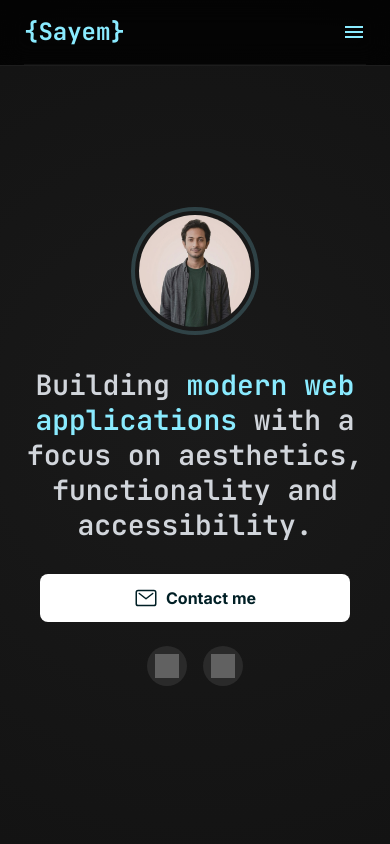
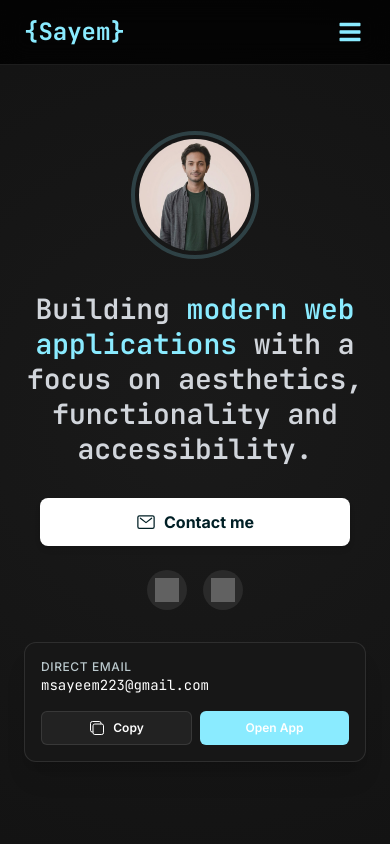
Before and after one commit to Msayeem/Portfolio, a Next.js app: page / in a window 390 px wide. Both pictures are taken after a click on the button "Contact me". Shown: the top 844 px of the page. Built offline with nearby package versions, Linux system fonts and the light colour scheme; grey boxes are pictures that could not be loaded.

Commit message:
Responsive related issue fixed

```diff
--- a/src/app/globals.css
+++ b/src/app/globals.css
@@ -200,14 +200,3 @@ h6,
 .material-symbols-outlined {
   font-variation-settings: "FILL" 0, "wght" 400, "GRAD" 0, "opsz" 24;
 }
-
-/* Mobile Menu Animation */
-#mobile-menu {
-  transition: max-height 0.3s ease-in-out;
-  max-height: 0;
-  overflow: hidden;
-}
-
-#mobile-menu.active {
-  max-height: 300px;
-}
--- a/src/components/About.js
+++ b/src/components/About.js
@@ -106,7 +106,7 @@ export default function About() {
             <Link
   className="flex items-center justify-center gap-2 bg-white hover:bg-gray-200 text-black px-8 py-4 rounded-lg font-semibold transition-colors duration-200 shadow-lg"
   href="mailto:msayeem223@gmail.com?subject=Opportunity%20Inquiry%20-%20Full%20Stack%20Developer"
-  target="_blank"
+  // Removed target="_blank" from here so it doesn't open a dead blank page
 >
   <svg
     className="h-5 w-5"
--- a/src/components/Hero.js
+++ b/src/components/Hero.js
@@ -1,10 +1,13 @@
 "use client";
 
-import { useEffect } from "react";
+import { useEffect, useState } from "react";
 import Image from "next/image";
-import { IoMailOutline } from "react-icons/io5";
+import { IoMailOutline, IoCopyOutline, IoCheckmarkCircleOutline } from "react-icons/io5";
 
 export default function Hero() {
+  const [showEmailCard, setShowEmailCard] = useState(false);
+  const [copied, setCopied] = useState(false);
+
   useEffect(() => {
     const handleScroll = () => {
       const scrolled = window.scrollY;
@@ -17,6 +20,12 @@ export default function Hero() {
     return () => window.removeEventListener("scroll", handleScroll);
   }, []);
 
+  const handleCopyEmail = () => {
+    navigator.clipboard.writeText("msayeem223@gmail.com");
+    setCopied(true);
+    setTimeout(() => setCopied(false), 2000);
+  };
+
   const socials = [
     {
       name: "Github",
@@ -28,36 +37,44 @@ export default function Hero() {
       href: "https://www.linkedin.com/in/sayem-dev",
       icon: "https://images.rawpixel.com/image_png_800/czNmcy1wcml2YXRlL3Jhd3BpeGVsX2ltYWdlcy93ZWJzaXRlX2NvbnRlbnQvbHIvdjk4Mi1kMS0xMC5wbmc.png",
     },
-
   ];
 
   return (
     <section
-      className="pt-32 pb-20 radial-gradient-bg min-h-screen flex flex-col items-center justify-center text-center px-gutter"
+      className="pt-32 pb-20 radial-gradient-bg min-h-screen flex flex-col items-center justify-center text-center px-gutter relative"
       id="home"
     >
       <div className="relative mb-8">
         <div className="w-32 h-32 md:w-40 md:h-40 rounded-full border-4 border-primary/20 p-1 relative mx-auto">
           <Image
-            alt="Angel Garcia Profile"
+            alt="Sayem Profile"
             className="w-full h-full rounded-full object-cover"
             src="/sayem.jpg"
             width={160}
             height={160}
             priority
           />
-
         </div>
       </div>
+
       <h1 className="font-headline-lg-mobile md:font-headline-xl text-headline-lg-mobile md:text-headline-xl max-w-4xl mb-8 leading-tight">
         Building <span className="text-primary">modern web applications</span>{" "}
         with a focus on aesthetics, functionality and accessibility.
       </h1>
+
+      <div className="flex flex-col items-center gap-4 relative z-10 w-full max-w-md">
         <div className="flex flex-col sm:flex-row items-center justify-center gap-6 w-full sm:w-auto px-4 sm:px-0">
-        <button className="w-full sm:w-auto bg-white text-on-primary-fixed px-8 py-3 rounded-lg font-bold flex items-center justify-center gap-2 hover:bg-primary transition-all duration-300 cursor-pointer">
-          <span className="material-symbols-outlined text-lg"><IoMailOutline></IoMailOutline></span>
+
+          {/* Main Contact Trigger Button */}
+          <button
+            onClick={() => setShowEmailCard(!showEmailCard)}
+            className="w-full sm:w-auto bg-white text-on-primary-fixed px-8 py-3 rounded-lg font-bold flex items-center justify-center gap-2 hover:bg-primary transition-all duration-300 cursor-pointer shadow-md"
+          >
+            <IoMailOutline className="text-xl" />
             Contact me
           </button>
+
+          {/* Social Media Anchors */}
           <div className="flex items-center gap-4">
             {socials.map((social) => (
               <a
@@ -65,6 +82,8 @@ export default function Hero() {
                 className="w-10 h-10 flex items-center justify-center rounded-full bg-surface-container-high hover:text-secondary transition-colors"
                 href={social.href}
                 aria-label={social.name}
+                target="_blank"
+                rel="noopener noreferrer"
               >
                 <Image
                   alt={social.name}
@@ -77,6 +96,46 @@ export default function Hero() {
             ))}
           </div>
         </div>
+
+        {/* Dynamic Email Action Drawer */}
+        {showEmailCard && (
+          <div className="mt-4 w-full bg-neutral-900 border border-white/10 rounded-xl p-4 flex flex-col sm:flex-row items-center justify-between gap-4 shadow-xl animate-fade-in mx-4 sm:mx-0">
+            <div className="text-left w-full sm:w-auto">
+              <p className="text-xs text-on-surface-variant font-medium uppercase tracking-wider">Direct Email</p>
+              <p className="text-sm font-mono text-white selection:bg-primary/30">msayeem223@gmail.com</p>
+            </div>
+
+            <div className="flex gap-2 w-full sm:w-auto">
+              {/* Copy Action */}
+              <button
+                onClick={handleCopyEmail}
+                className="flex-1 sm:flex-none flex items-center justify-center gap-2 px-3 py-2 text-xs font-semibold bg-white/5 hover:bg-white/10 border border-white/10 rounded-md transition-colors text-white"
+                title="Copy Address"
+              >
+                {copied ? (
+                  <>
+                    <IoCheckmarkCircleOutline className="text-emerald-400 text-base" />
+                    <span>Copied!</span>
+                  </>
+                ) : (
+                  <>
+                    <IoCopyOutline className="text-base" />
+                    <span>Copy</span>
+                  </>
+                )}
+              </button>
+
+              {/* Native Mail Client Action */}
+              <a
+                href="mailto:msayeem223@gmail.com?subject=Opportunity%20Inquiry"
+                className="flex-1 sm:flex-none flex items-center justify-center gap-1 px-3 py-2 text-xs font-semibold bg-primary text-white rounded-md hover:opacity-90 transition-opacity text-center"
+              >
+                Open App
+              </a>
+            </div>
+          </div>
+        )}
+      </div>
     </section>
   );
 }
--- a/src/components/Navbar.js
+++ b/src/components/Navbar.js
@@ -1,7 +1,8 @@
 "use client";
 
 import { useState, useEffect } from "react";
-import { FaGithub, FaLinkedin, FaEnvelope } from "react-icons/fa";
+// Added FaBars (for menu) and FaTimes (for close)
+import { FaGithub, FaLinkedin, FaEnvelope, FaBars, FaTimes } from "react-icons/fa";
 
 export default function Navbar() {
   const [isOpen, setIsOpen] = useState(false);
@@ -11,18 +12,20 @@ export default function Navbar() {
     setIsOpen(!isOpen);
   };
 
+  const navLinks = [
+    { label: "Home", href: "#home", id: "home" },
+    { label: "Skills", href: "#skills", id: "skills" },
+    { label: "Projects", href: "#projects", id: "projects" },
+    { label: "About", href: "#about", id: "about" },
+  ];
+
   useEffect(() => {
     const handleScroll = () => {
       let current = "home";
-
-      // 1. DYNAMIC CHANGE: We loop directly through navLinks instead of a hardcoded array
       for (const link of navLinks) {
         const el = document.getElementById(link.id);
-        if (el) {
-          // Checks if the user has scrolled past the top of the section (minus a 150px offset)
-          if (window.scrollY >= el.offsetTop - 150) {
+        if (el && window.scrollY >= el.offsetTop - 150) {
           current = link.id;
-          }
         }
       }
       setActiveSection(current);
@@ -31,15 +34,7 @@ export default function Navbar() {
     window.addEventListener("scroll", handleScroll);
     handleScroll();
     return () => window.removeEventListener("scroll", handleScroll);
-  }, []); // Leave this empty array exactly as it is
-
-  // 2. THE ONLY PLACE YOU NEED TO EDIT TO ADD MORE SECTIONS:
-  const navLinks = [
-    { label: "Home", href: "#home", id: "home" },
-    { label: "Skills", href: "#skills", id: "skills" },     // Fixed: changed id from "about" to "skills"
-    { label: "Projects", href: "#projects", id: "projects" },
-    { label: "About", href: "#about", id: "about" },
-  ];
+  }, []);
 
   const getLinkClass = (id) => {
     const isActive = activeSection === id;
@@ -54,6 +49,7 @@ export default function Navbar() {
     <nav className="fixed top-0 w-full z-50 bg-background/80 backdrop-blur-md border-b border-white/10">
       <div className="max-w-[1200px] mx-auto px-gutter">
         <div className="flex justify-between items-center h-16">
+
           <div className="font-headline-md text-headline-md font-bold text-primary">
             {`{Sayem}`}
           </div>
@@ -71,7 +67,7 @@ export default function Navbar() {
             ))}
           </div>
 
-          {/* Desktop Social Actions */}
+          {/* Desktop Social Icons */}
           <div className="flex items-center gap-4">
             <div className="hidden sm:flex items-center gap-5 text-primary">
               <a
@@ -83,6 +79,7 @@ export default function Navbar() {
               >
                 <FaGithub size={20} />
               </a>
+
               <a
                 href="https://www.linkedin.com/in/sayem-dev"
                 target="_blank"
@@ -92,6 +89,7 @@ export default function Navbar() {
               >
                 <FaLinkedin size={20} />
               </a>
+
               <a
                 href="mailto:msayeem223@gmail.com?subject=Opportunity%20Inquiry"
                 className="hover:text-secondary transition-all duration-300 scale-100 hover:scale-110"
@@ -103,22 +101,19 @@ export default function Navbar() {
 
             {/* Mobile Toggle Button */}
             <button
-              className="md:hidden material-symbols-outlined text-primary cursor-pointer"
-              id="menu-btn"
+              className="md:hidden text-primary cursor-pointer p-1 hover:text-secondary transition-colors"
               onClick={toggleMenu}
+              aria-label={isOpen ? "Close menu" : "Open menu"}
             >
-              {isOpen ? "close" : "menu"}
+              {/* Conditionally render FontAwesome icons with a clear, standard sizing */}
+              {isOpen ? <FaTimes size={24} /> : <FaBars size={24} />}
             </button>
           </div>
         </div>
 
-        {/* Mobile Dropdown Menu Content */}
-        <div
-          className={`md:hidden border-t border-white/5 transition-[max-height] duration-300 ease-in-out overflow-hidden ${
-            isOpen ? "max-h-[300px]" : "max-h-0"
-          }`}
-          id="mobile-menu"
-        >
+        {/* Mobile Dropdown */}
+        {isOpen && (
+          <div className="md:hidden border-t border-white/5">
             <div className="flex flex-col py-4 gap-4">
               {navLinks.map((link) => (
                 <a
@@ -135,20 +130,36 @@ export default function Navbar() {
                 </a>
               ))}
 
-            {/* Mobile Social Links Footer */}
               <div className="flex gap-5 pt-3 mt-1 border-t border-white/5 text-primary">
-              <a href="https://github.com/Msayeem" target="_blank" rel="noopener noreferrer" onClick={() => setIsOpen(false)}>
+                <a
+                  href="https://github.com/Msayeem"
+                  target="_blank"
+                  rel="noopener noreferrer"
+                  onClick={() => setIsOpen(false)}
+                >
                   <FaGithub size={20} />
                 </a>
-              <a href="https://www.linkedin.com/in/sayem-dev" target="_blank" rel="noopener noreferrer" onClick={() => setIsOpen(false)}>
+
+                <a
+                  href="https://www.linkedin.com/in/sayem-dev"
+                  target="_blank"
+                  rel="noopener noreferrer"
+                  onClick={() => setIsOpen(false)}
+                >
                   <FaLinkedin size={20} />
                 </a>
-              <a href="mailto:msayeem223@gmail.com?subject=Opportunity%20Inquiry" onClick={() => setIsOpen(false)}>
+
+                <a
+                  href="mailto:msayeem223@gmail.com?subject=Opportunity%20Inquiry"
+                  onClick={() => setIsOpen(false)}
+                >
                   <FaEnvelope size={19} />
                 </a>
               </div>
             </div>
           </div>
+        )}
+
       </div>
     </nav>
   );
```
Lines whose indentation alone changed are shown as unchanged.
